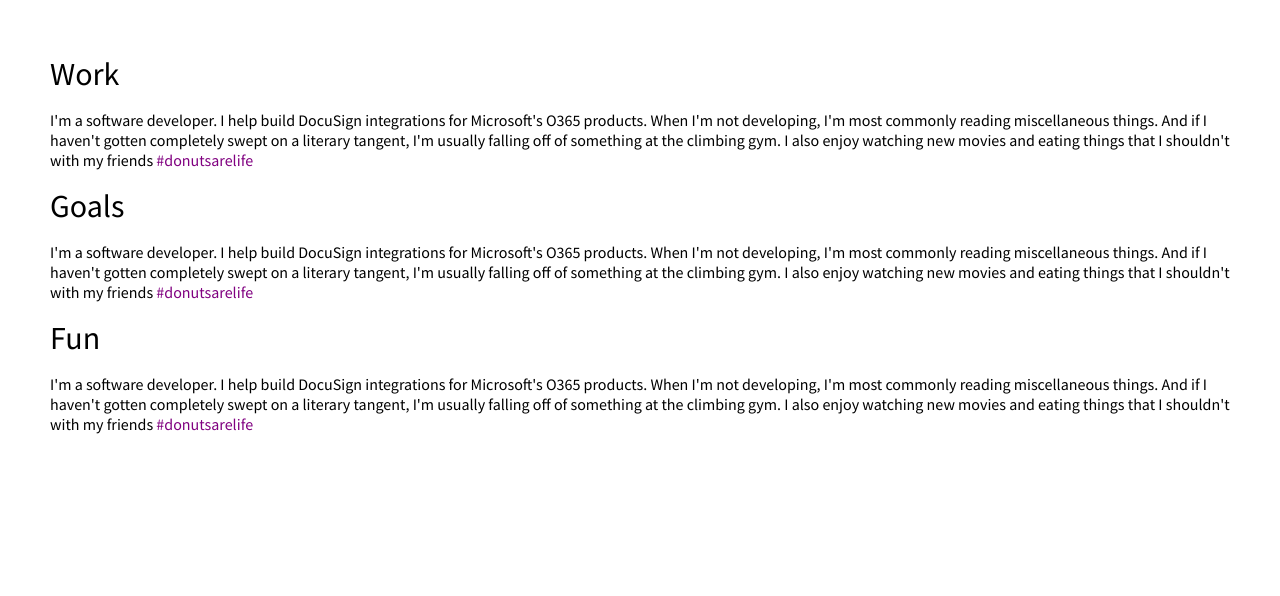
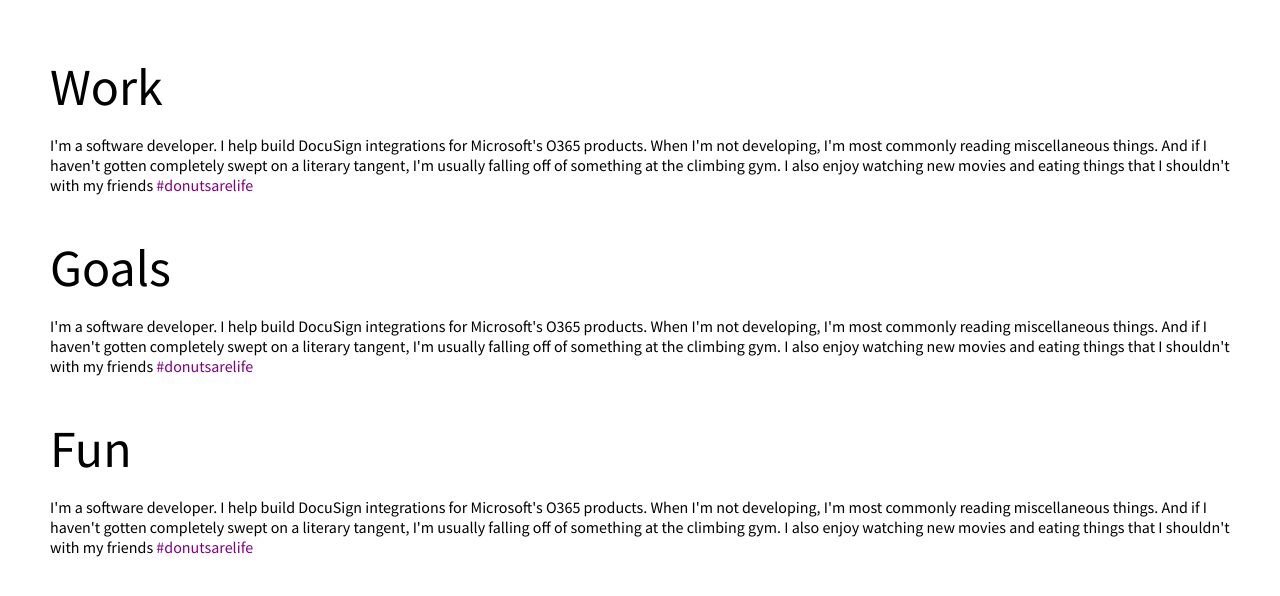
Before and after one commit to gameofjones/gameofjones.github.io, a plain HTML site: page index.html in a window 1280 px wide. Shown: the part 802-1398 px from the top of the page. Before the commit the page ends 1292 px from the top, so only its background shows below. Drawn offline with Linux system fonts and the light colour scheme.

Commit message:
Adjusting styles

```diff
--- a/index.html
+++ b/index.html
@@ -21,25 +21,25 @@
                 padding-left: 50px;
                 padding-right: 20px;">
 
-                <div>
+                <div style="margin-bottom: 40px">
                     <p>
-                        <span style="font-family: 'Source Sans Pro';font-weight: 400;font-style: normal;font-size: 32px">Work</span>
+                        <span style="font-family: 'Source Sans Pro';font-weight: 400;font-style: normal;font-size: 52px">Work</span>
                     </p>
                     <p>
                         <span style="font-family: 'Source Sans Pro'; font-weight: 400; font-style: normal;">I'm a software developer. I help build DocuSign integrations for Microsoft's O365 products. When I'm not developing, I'm most commonly reading miscellaneous things. And if I haven't gotten completely swept on a literary tangent, I'm usually falling off of something at the climbing gym. I also enjoy watching new movies and eating things that I shouldn't with my friends <label style="color: purple">#donutsarelife</label></span>
                     </p>
                 </div>
-            <div>
+            <div style="margin-bottom: 40px">
                 <p>
-                    <span style="font-family: 'Source Sans Pro';font-weight: 400;font-style: normal;font-size: 32px;">Goals</span>
+                    <span style="font-family: 'Source Sans Pro';font-weight: 400;font-style: normal;font-size: 52px;">Goals</span>
                 </p>
                 <p>
                     <span style="font-family: 'Source Sans Pro'; font-weight: 400; font-style: normal;">I'm a software developer. I help build DocuSign integrations for Microsoft's O365 products. When I'm not developing, I'm most commonly reading miscellaneous things. And if I haven't gotten completely swept on a literary tangent, I'm usually falling off of something at the climbing gym. I also enjoy watching new movies and eating things that I shouldn't with my friends <label style="color: purple">#donutsarelife</label></span>
                 </p>
             </div>
-            <div>
+            <div style="margin-bottom: 40px">
                 <p>
-                    <span style="font-family: 'Source Sans Pro';font-weight: 400;font-style: normal;font-size: 32px">Fun</span>
+                    <span style="font-family: 'Source Sans Pro';font-weight: 400;font-style: normal;font-size: 52px">Fun</span>
                 </p>
                 <p>
                     <span style="font-family: 'Source Sans Pro'; font-weight: 400; font-style: normal;">I'm a software developer. I help build DocuSign integrations for Microsoft's O365 products. When I'm not developing, I'm most commonly reading miscellaneous things. And if I haven't gotten completely swept on a literary tangent, I'm usually falling off of something at the climbing gym. I also enjoy watching new movies and eating things that I shouldn't with my friends <label style="color: purple">#donutsarelife</label></span>
```
